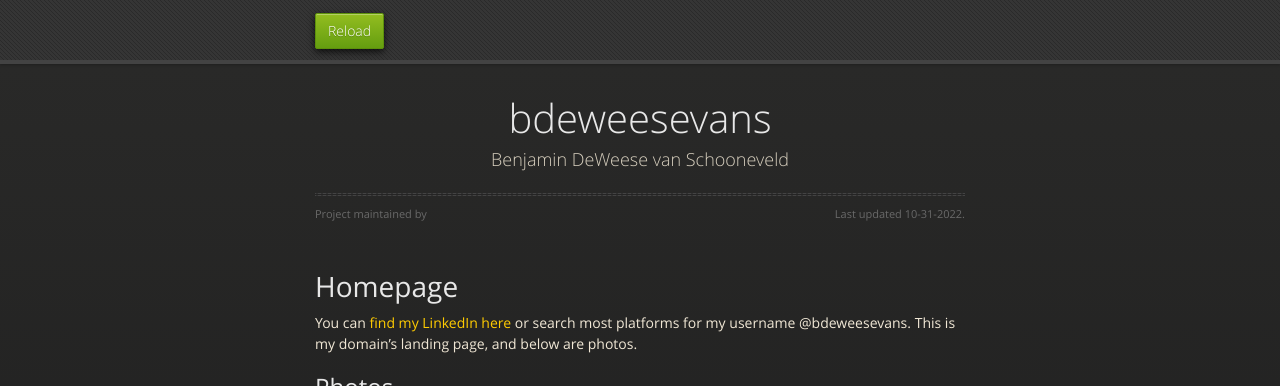
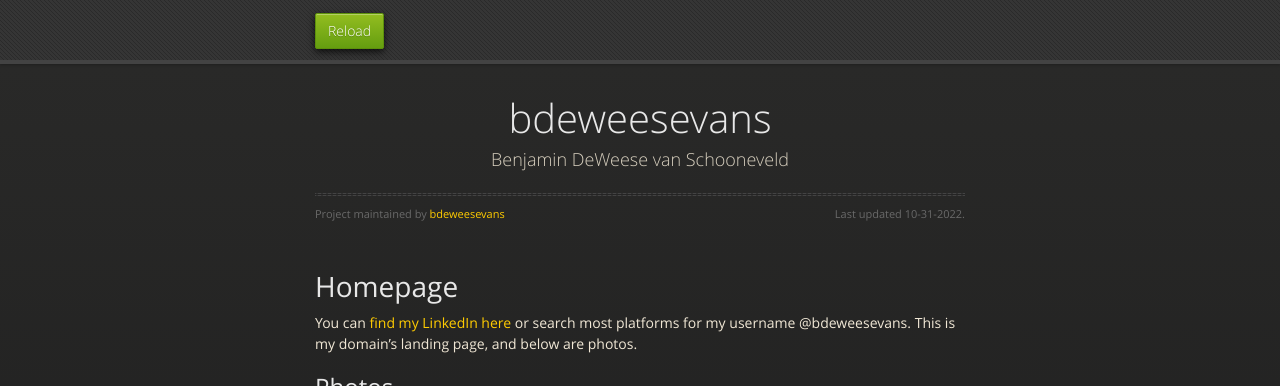
Before and after one commit to bdeweesevans/bdeweesevans.github.io, a Jekyll site: the page built from README.md, in a window 1280 px wide and 900 px high, cut to the strip 0-386 px from the top of the window. Built offline with Jekyll 4.4.1, drawn with Linux system fonts in a browser that asks for light colours; our own code applies the rules of GitHub Pages for plain Markdown files.

Commit message:
Update default.html

```diff
--- a/_layouts/default.html
+++ b/_layouts/default.html
@@ -42,7 +42,7 @@
           <h1>{{ site.title | default: site.github.repository_name }}</h1>
           <p>{{ site.description | default: site.github.project_tagline }}</p>
           <hr>
-          <span class="credits left">Project maintained by <a href="{{ www.instagram.com/bdeweesevans }}">{{ bdeweesevans }}</a></span>
+          <span class="credits left">Project maintained by <a href="{{ www.instagram.com/bdeweesevans }}">{{ site.github.owner_name }}</a></span>
           <span class="credits right">Last updated 10-31-2022.</a></span>
         </div>
 
```
